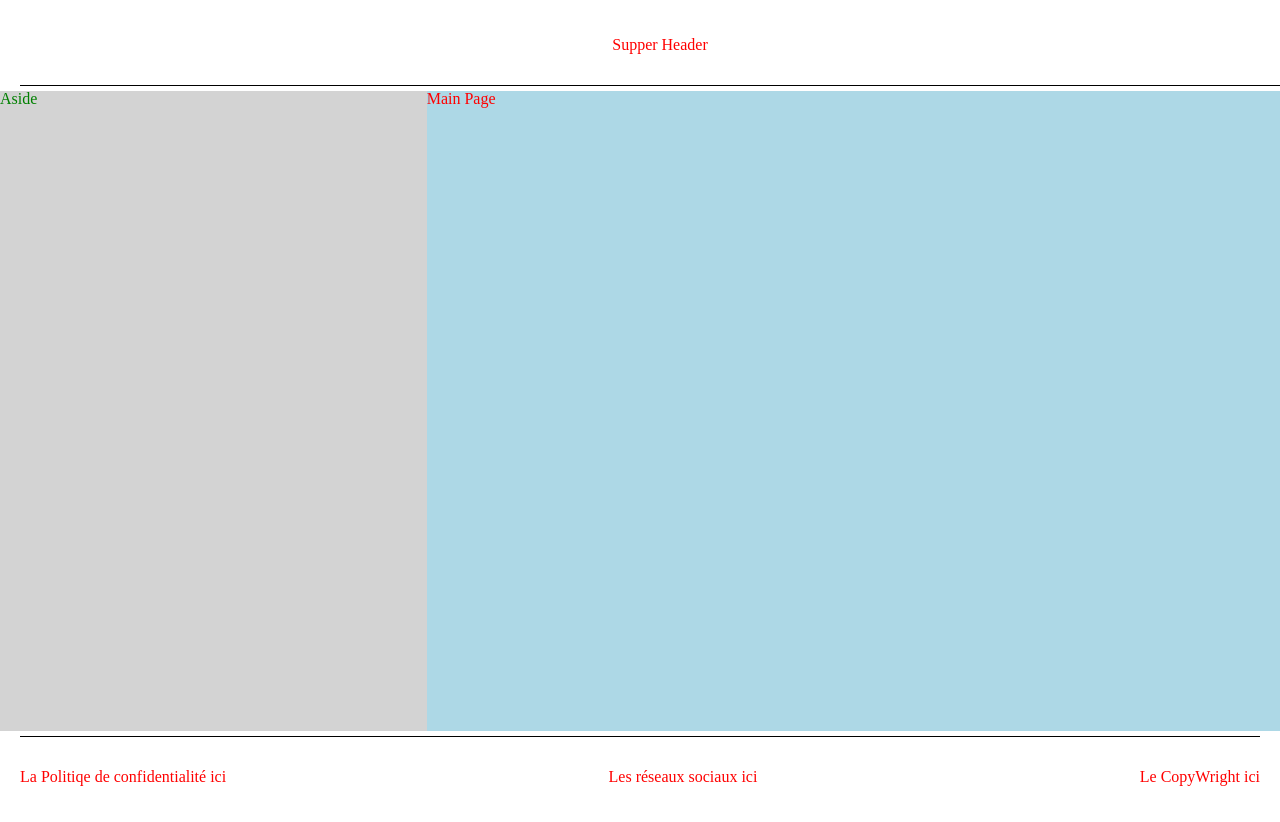
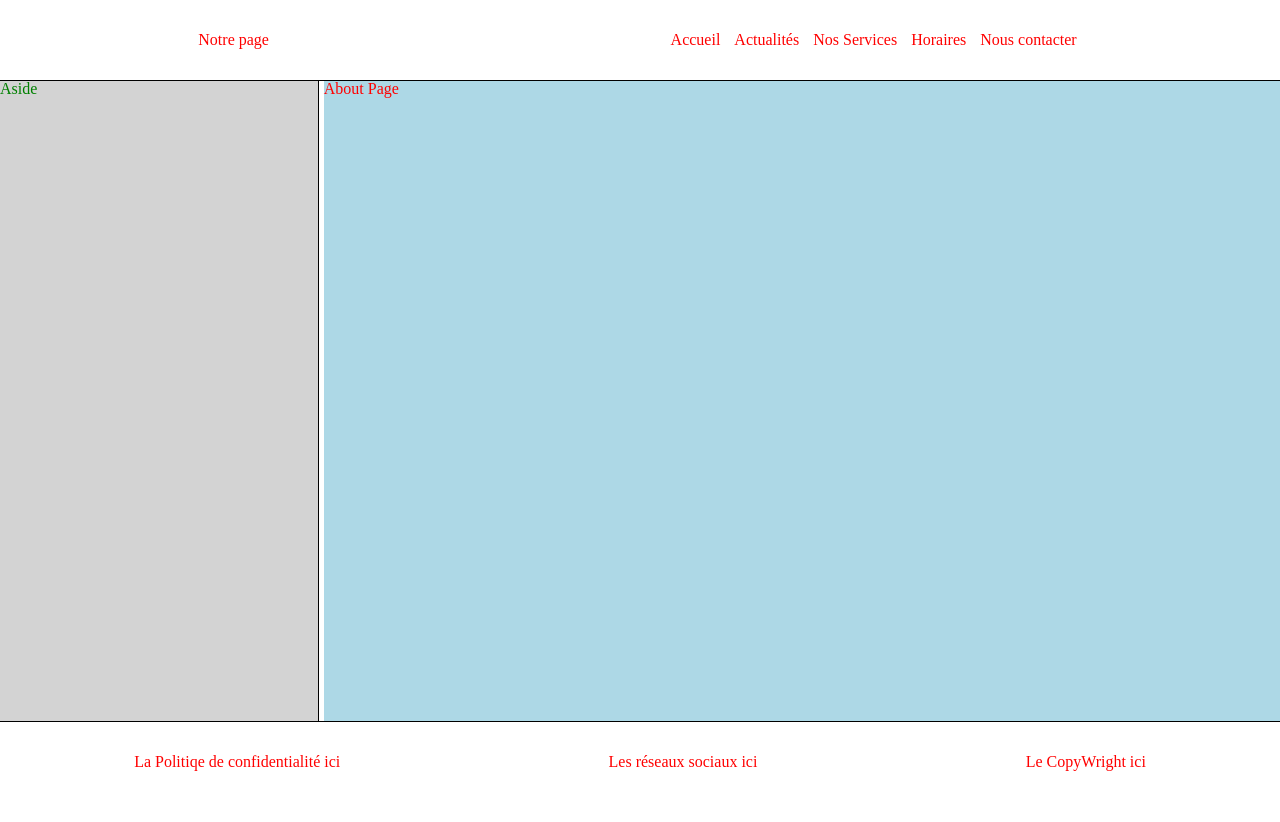
Before and after one commit to zeba79/ECF-Garage-Parrot, a React (Create React App) app: page /about in a window 1280 px wide. Built offline with nearby package versions, Linux system fonts and the light colour scheme.

Commit message:
Modification of Headear and Main

```diff
--- a/src/App.js
+++ b/src/App.js
@@ -1,15 +1,18 @@
 import './App.css';
 import Layout from './Components/Layout';
-
+import { BrowserRouter as Router } from 'react-router-dom/cjs/react-router-dom';
 
 
 
 function App() {
   return (
-   <Layout>
-    <h1>Yess We can !</h1>
-   </Layout>
+    <Router>
 
+      <Layout>
+
+      </Layout>
+
+    </Router>
   );
 }
 
--- /dev/null
+++ b/src/Components/Contact/index.js
@@ -0,0 +1,9 @@
+import React from 'react'
+
+function Contact() {
+  return (
+    <h2>Nous contacter </h2>
+  )
+}
+
+export default Contact
--- a/src/Components/Footer/index.js
+++ b/src/Components/Footer/index.js
@@ -23,9 +23,8 @@ function Footer() {
 
 const Wrapper = styled.footer `
 height : 80px;
-margin: 5px 20px;
 display: flex;
-justify-content: space-between;
+justify-content: space-around;
 align-items: center;
 border-top: 1px solid black;
 
--- a/src/Components/Header/index.js
+++ b/src/Components/Header/index.js
@@ -1,12 +1,18 @@
 import React from 'react';
-import { styled } from 'styled-components';
+import  styled  from 'styled-components';
+import {Link} from 'react-router-dom/cjs/react-router-dom'
 
 function Header() {
   return (
 
-      <Wrapper>
-        <h1>Supper Header</h1>
-
+      <Wrapper><h1>Notre page</h1>
+        <nav>
+        <Link to="/" >Accueil </Link>
+        <Link to="/about">Actualités </Link>
+        <Link to="/services" > Nos Services</Link>
+        <Link to="/horaires" > Horaires</Link>
+        <Link to="/contact" > Nous contacter</Link>
+           </nav>
       </Wrapper>
 
   )
@@ -14,8 +20,6 @@ function Header() {
 
 const Wrapper = styled.header `
 height : 80px;
-width: 100%;
-margin: 5px 20px;
 display: flex;
 justify-content: space-around;
 align-items: center;
--- /dev/null
+++ b/src/Components/Horaires/index.js
@@ -0,0 +1,9 @@
+import React from 'react'
+
+function Horaires() {
+  return (
+    <h2>Nos Horaires d'ouvertures </h2>
+  )
+}
+
+export default Horaires
--- a/src/Components/Layout.js
+++ b/src/Components/Layout.js
@@ -12,8 +12,7 @@ function Layout() {
     <Wrapper>
       <GlobalStyle/>
       <Header/>
-      <Main>
-     </Main>
+      <Main/>
       <Footer/>
     </Wrapper>
   );
--- a/src/Components/Main/index.js
+++ b/src/Components/Main/index.js
@@ -1,11 +1,29 @@
 import React from 'react'
 import { styled } from 'styled-components'
-
+import { Switch, Route} from 'react-router-dom/cjs/react-router-dom';
+import Home from '../Home';
+import About from '../About';
+import Services from '../Services';
+import Horaires from '../Horaires';
+import Contact from '../Contact'
 function Main() {
   return (
     <MainHeight>
       <div className='aside'>Aside</div>
-      <div className='mainPage'> Main Page</div>
+
+      <div className='mainPage'>
+        <Switch>
+
+          <Route component={About} path="/about" />
+          <Route component={Services} path="/Services" />
+          <Route component={Horaires} path="/horaires" />
+          <Route component={Contact} path="/contact" />
+          <Route component={Home} path="/" />
+
+          </Switch>
+
+      </div>
+
 
     </MainHeight>
   )
@@ -16,13 +34,17 @@ export default Main
 const MainHeight = styled.div`
 min-height: calc(100vh - 160px);
 display:grid;
-grid-template-columns:1fr 2fr;
+grid-gap: 5px;
+grid-template-columns:1fr 3fr;
 
 & .aside{
     color:green;
     background-color:lightgray;
+    border-right: 1px solid #000;
 }
 & .mainPage{
     background-color:lightblue;
+
+
 }
 `;
--- /dev/null
+++ b/src/Components/Services/index.js
@@ -0,0 +1,9 @@
+import React from 'react'
+
+function Services() {
+  return (
+    <div>Nos Services ici !</div>
+  )
+}
+
+export default Services
```
